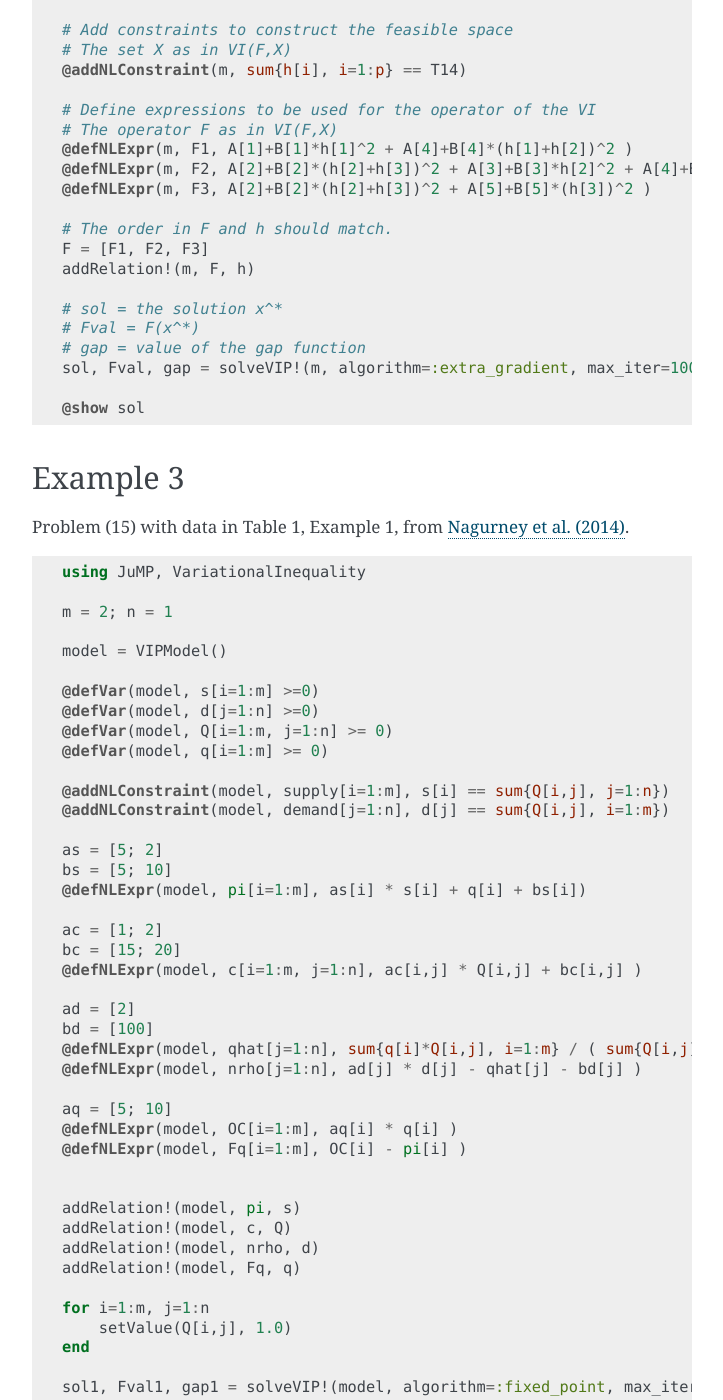
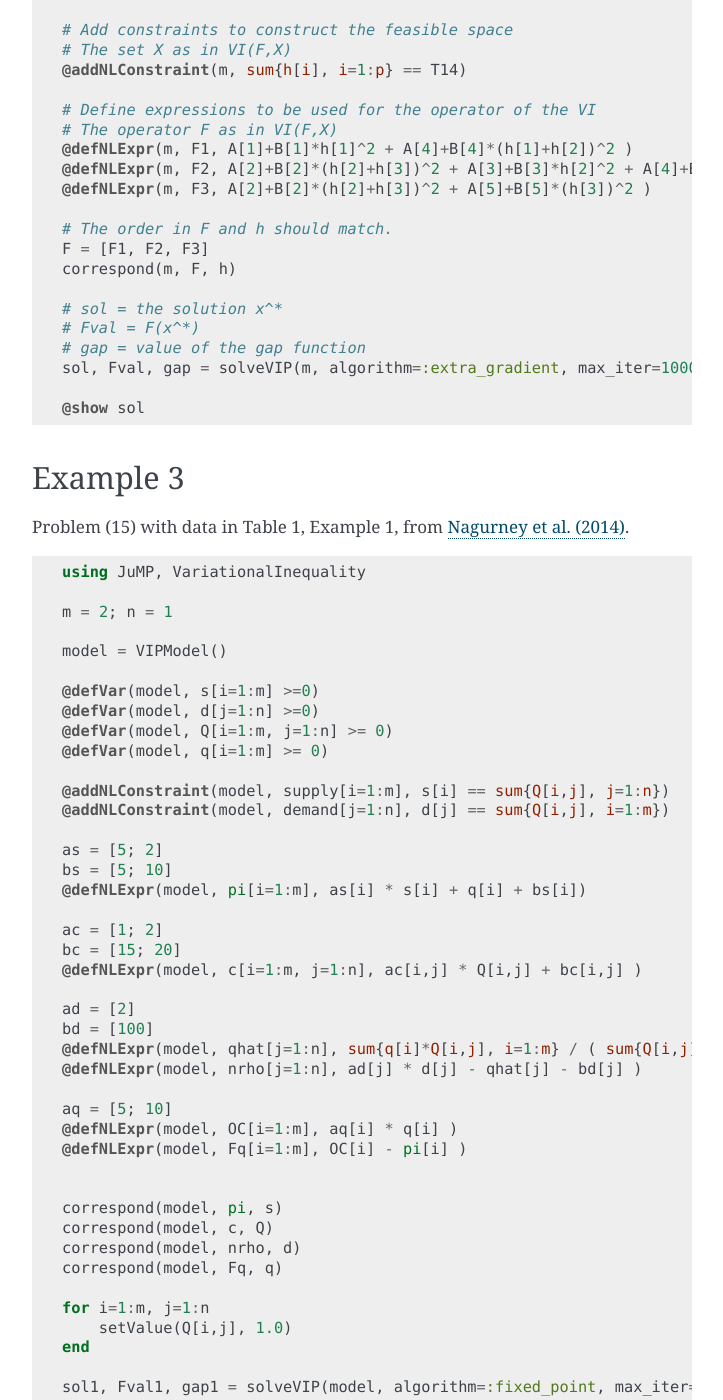
Before and after one commit to chkwon/VariationalInequality.jl, a Sphinx documentation site: the page built from doc/index.rst, in a window 1280 px wide and 1400 px high, scrolled down 2214 px. Shown: the whole window, without its empty margins (388-1111 px from the left). Built offline with Sphinx 7.4.7, drawn with Linux system fonts in a browser that asks for light colours; some of the changed text lies outside the part shown.

Commit message:
function name change

```diff
--- a/doc/index.rst
+++ b/doc/index.rst
@@ -66,9 +66,9 @@ Example 1 from `Fukushima (1986) <http://link.springer.com/article/10.1007%2FBF0
     @defNLExpr(m, F2, -0.5x1 + x2 + 0.1x2^3 + 0.5)
     @defNLExpr(m, F3, 0.5x1 - 0.2x2 + 2x3 - 0.5)
 
-    addRelation!(m, [F1, F2, F3], [x1, x2, x3])
+    correspond(m, [F1, F2, F3], [x1, x2, x3])
 
-    sol1, Fval1, gap1 = solveVIP!(m, algorithm=:fixed_point, max_iter=1000, step_size=0.1)
+    sol1, Fval1, gap1 = solveVIP(m, algorithm=:fixed_point, max_iter=1000, step_size=0.1)
     @assert 0<= gap1 < 1e-6
 
     println("x1 = ", sol1[x1] )
@@ -112,12 +112,12 @@ The example in Section 5.8 of `Friesz (2010) Chapter 5. Finite Dimensional Varia
 
     # The order in F and h should match.
     F = [F1, F2, F3]
-    addRelation!(m, F, h)
+    correspond(m, F, h)
 
     # sol = the solution x^*
     # Fval = F(x^*)
     # gap = value of the gap function
-    sol, Fval, gap = solveVIP!(m, algorithm=:extra_gradient, max_iter=1000, step_size=0.01)
+    sol, Fval, gap = solveVIP(m, algorithm=:extra_gradient, max_iter=1000, step_size=0.01)
 
     @show sol
 
@@ -161,16 +161,16 @@ Problem (15) with data in Table 1, Example 1, from `Nagurney et al. (2014) <http
     @defNLExpr(model, Fq[i=1:m], OC[i] - pi[i] )
 
 
-    addRelation!(model, pi, s)
-    addRelation!(model, c, Q)
-    addRelation!(model, nrho, d)
-    addRelation!(model, Fq, q)
+    correspond(model, pi, s)
+    correspond(model, c, Q)
+    correspond(model, nrho, d)
+    correspond(model, Fq, q)
 
     for i=1:m, j=1:n
         setValue(Q[i,j], 1.0)
     end
 
-    sol1, Fval1, gap1 = solveVIP!(model, algorithm=:fixed_point, max_iter=10000, step_size=0.1, tolerance=1e-10)
+    sol1, Fval1, gap1 = solveVIP(model, algorithm=:fixed_point, max_iter=10000, step_size=0.1, tolerance=1e-10)
     @assert 0<= gap1 < 1e-6
 
     @show gap1
```
Also changed, not shown: 12 other files.
